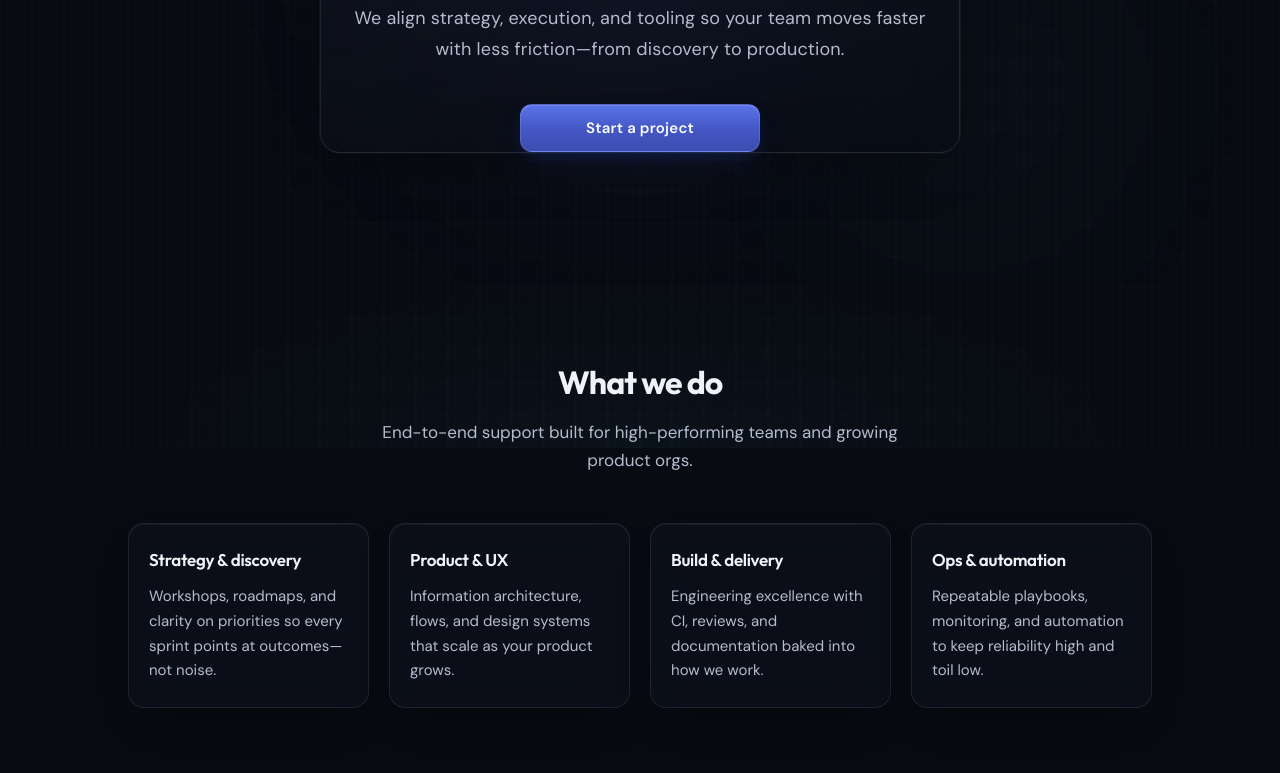
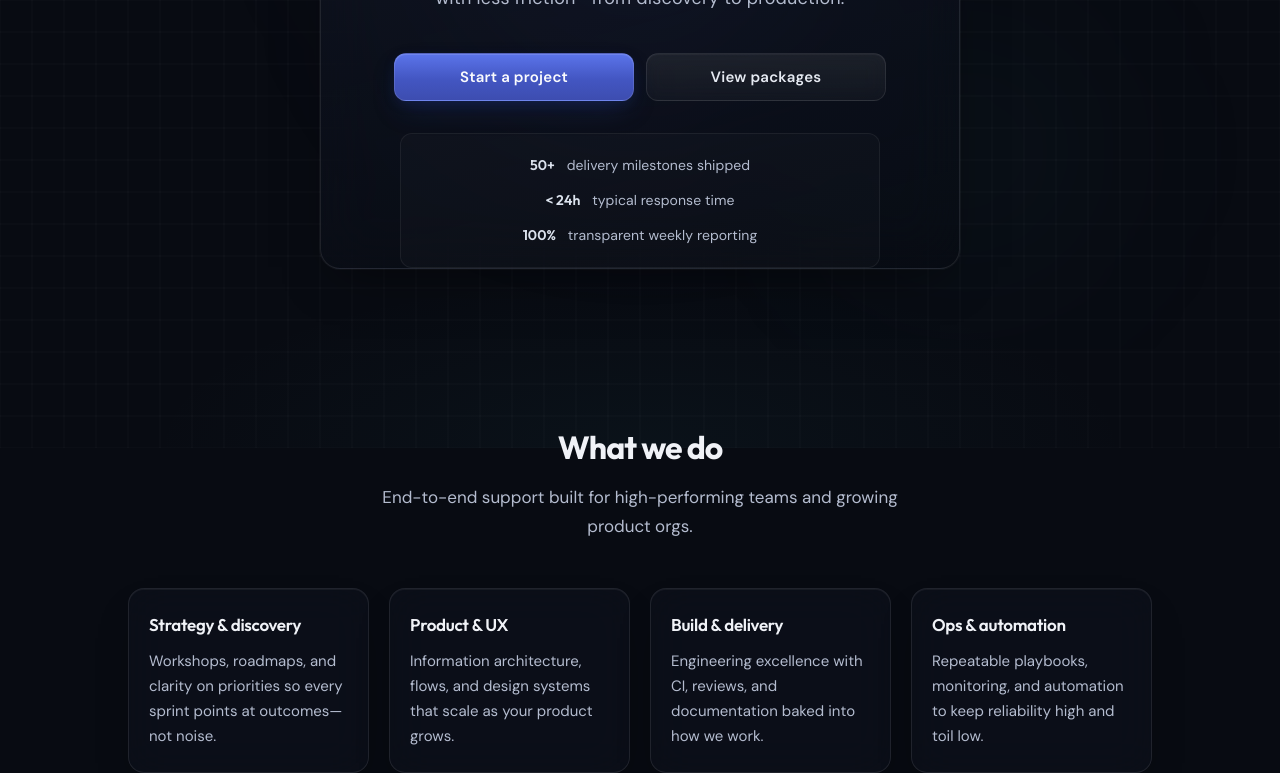
Before and after one commit to hannanpicho-lgtm/worksmart, a website: page public/index.html in a window 1280 px wide. Shown: the part 352-1125 px from the top of the page. Drawn offline with Linux system fonts and the light colour scheme.

Commit message:
feat: improve hero CTA hierarchy and trust proof section

```diff
--- a/public/index.html
+++ b/public/index.html
@@ -92,7 +92,15 @@
             We align strategy, execution, and tooling so your team moves faster
             with less friction—from discovery to production.
           </p>
-          <a class="btn btn-primary" href="#contact">Start a project</a>
+          <div class="hero-actions">
+            <a class="btn btn-primary" href="#contact">Start a project</a>
+            <a class="btn btn-ghost" href="#packages">View packages</a>
+          </div>
+          <ul class="hero-proof" aria-label="Key outcomes">
+            <li><strong>50+</strong> delivery milestones shipped</li>
+            <li><strong>&lt; 24h</strong> typical response time</li>
+            <li><strong>100%</strong> transparent weekly reporting</li>
+          </ul>
         </div>
       </section>
 
--- a/public/styles.css
+++ b/public/styles.css
@@ -403,6 +403,38 @@ ol {
   max-width: 32em;
   margin: 0 auto var(--s-10);
   letter-spacing: 0.01em;
+}
+
+.hero-actions {
+  display: flex;
+  flex-direction: column;
+  align-items: center;
+  gap: var(--s-3);
+  margin: 0 0 var(--s-8);
+}
+
+.hero-proof {
+  display: grid;
+  gap: var(--s-3);
+  max-width: 30rem;
+  margin: 0 auto;
+  padding: var(--s-5);
+  border: 1px solid var(--line-subtle);
+  border-radius: var(--radius-md);
+  background: rgba(255, 255, 255, 0.02);
+}
+
+.hero-proof li {
+  font-size: 0.875rem;
+  color: var(--text-secondary);
+  letter-spacing: 0.005em;
+}
+
+.hero-proof strong {
+  color: #dce3ee;
+  font-family: var(--font-display);
+  font-weight: 600;
+  margin-right: var(--s-2);
 }
 
 /* Buttons */
@@ -939,6 +971,11 @@ ol {
   .price-card--featured {
     grid-column: 1 / -1;
   }
+
+  .hero-actions {
+    flex-direction: row;
+    justify-content: center;
+  }
 }
 
 /* Desktop */
```
